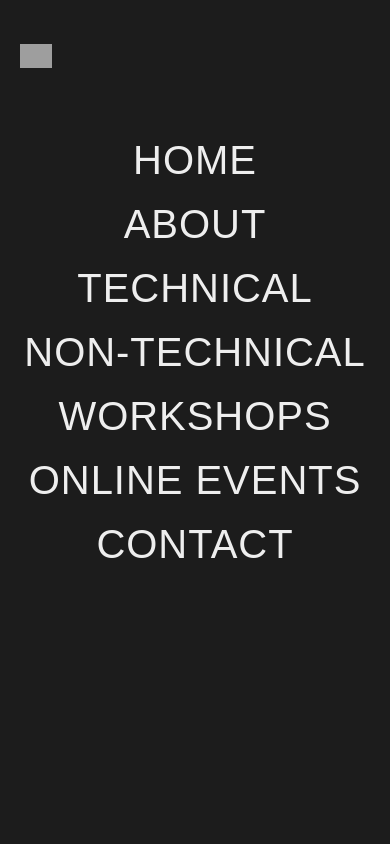
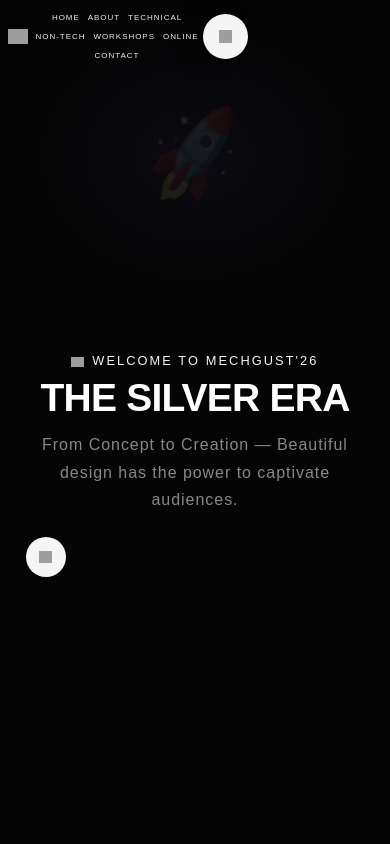
Before and after one commit to Vpragadeesh/Mechgust-2026, a React (Vite) app: page / in a window 390 px wide. Shown: the top 844 px of the page. Built offline with nearby package versions, Linux system fonts and the light colour scheme; grey boxes are pictures that could not be loaded.

Commit message:
[update] nav bar as per mobile and desktops

```diff
--- a/src/animations.css
+++ b/src/animations.css
@@ -313,3 +313,119 @@
     font-size: clamp(28px, 10vw, 48px) !important;
   }
 }
+
+/* Force desktop navbar on mobile - only apply compact styles on small screens */
+@media screen and (max-width: 991px) {
+  .navbar {
+    height: auto !important;
+    min-height: 60px;
+    padding: 0.5rem 3% !important;
+    display: flex !important;
+    align-items: center !important;
+    justify-content: space-between !important;
+  }
+
+  .nav-menu {
+    background-color: transparent !important;
+    flex-direction: row !important;
+    position: static !important;
+    padding-top: 0 !important;
+    display: flex !important;
+    align-items: center;
+    gap: 0;
+    flex-wrap: wrap;
+    justify-content: center;
+  }
+
+  .nav-link {
+    font-size: 0.65rem !important;
+    line-height: 1.2 !important;
+    min-height: auto !important;
+    padding: 0.5rem 0.5rem !important;
+    white-space: nowrap;
+  }
+
+  .nav-link-wrapper {
+    display: inline-block;
+  }
+
+  .menu-button,
+  .w-nav-button {
+    display: none !important;
+  }
+
+  .mobile-nav-menu {
+    display: none !important;
+  }
+
+  .logo-link-wrapper {
+    flex-shrink: 0;
+  }
+
+  .logo {
+    width: 30px !important;
+    height: 30px !important;
+  }
+
+  .hide-on-mobile {
+    display: flex !important;
+  }
+
+  .button-with-circle-icon {
+    padding: 0.3rem 0.8rem !important;
+    font-size: 0.7rem !important;
+  }
+
+  .button-flex {
+    min-width: auto !important;
+    min-height: auto !important;
+    padding: 0.2rem 0.5rem !important;
+  }
+
+  .button-arrow-wrapper {
+    width: 28px !important;
+    height: 28px !important;
+  }
+
+  .button-icon {
+    width: 12px !important;
+    height: 12px !important;
+  }
+}
+
+@media screen and (max-width: 768px) {
+  .navbar {
+    padding: 0.5rem 2% !important;
+  }
+
+  .nav-link {
+    font-size: 0.55rem !important;
+    padding: 0.4rem 0.35rem !important;
+  }
+
+  .logo {
+    width: 24px !important;
+    height: 24px !important;
+  }
+
+  .button-flex {
+    display: none !important;
+  }
+
+  .button-arrow-wrapper {
+    width: 24px !important;
+    height: 24px !important;
+  }
+}
+
+@media screen and (max-width: 480px) {
+  .nav-link {
+    font-size: 0.5rem !important;
+    padding: 0.3rem 0.25rem !important;
+  }
+
+  .logo {
+    width: 20px !important;
+    height: 20px !important;
+  }
+}
--- a/src/components/Navbar.jsx
+++ b/src/components/Navbar.jsx
@@ -1,17 +1,16 @@
-import React, {useState} from 'react'
+import React from 'react'
 import { Link, useLocation } from 'react-router-dom'
 
 export default function Navbar(){
-  const [isOpen, setIsOpen] = useState(false)
   const location = useLocation()
 
   const navLinks = [
     { path: '/', label: 'HOME' },
     { path: '/about', label: 'ABOUT' },
     { path: '/tech', label: 'TECHNICAL' },
-    { path: '/nontech', label: 'NON-TECHNICAL' },
+    { path: '/nontech', label: 'NON-TECH' },
     { path: '/workshops', label: 'WORKSHOPS' },
-    { path: '/onlineevents', label: 'ONLINE EVENTS' },
+    { path: '/onlineevents', label: 'ONLINE' },
     { path: '/contact', label: 'CONTACT' }
   ]
 
@@ -53,37 +52,6 @@ export default function Navbar(){
           </Link>
         </div>
       </div>
-      <div className="menu-button w-nav-button" onClick={()=> setIsOpen(!isOpen)}>
-        <div className="burger-icon invert w-icon-nav-menu"></div>
-      </div>
-
-      {/* Mobile Menu */}
-      {isOpen && (
-        <div className="mobile-nav-menu" style={{
-          position: 'fixed',
-          top: '60px',
-          left: 0,
-          right: 0,
-          background: '#000',
-          padding: '1rem',
-          zIndex: 999,
-          display: 'flex',
-          flexDirection: 'column',
-          gap: '1rem'
-        }}>
-          {navLinks.map(link => (
-            <Link
-              key={link.path}
-              to={link.path}
-              className="nav-link w-nav-link"
-              onClick={() => setIsOpen(false)}
-              style={{ color: location.pathname === link.path ? '#fff' : '#888' }}
-            >
-              {link.label}
-            </Link>
-          ))}
-        </div>
-      )}
     </nav>
   )
 }
```
